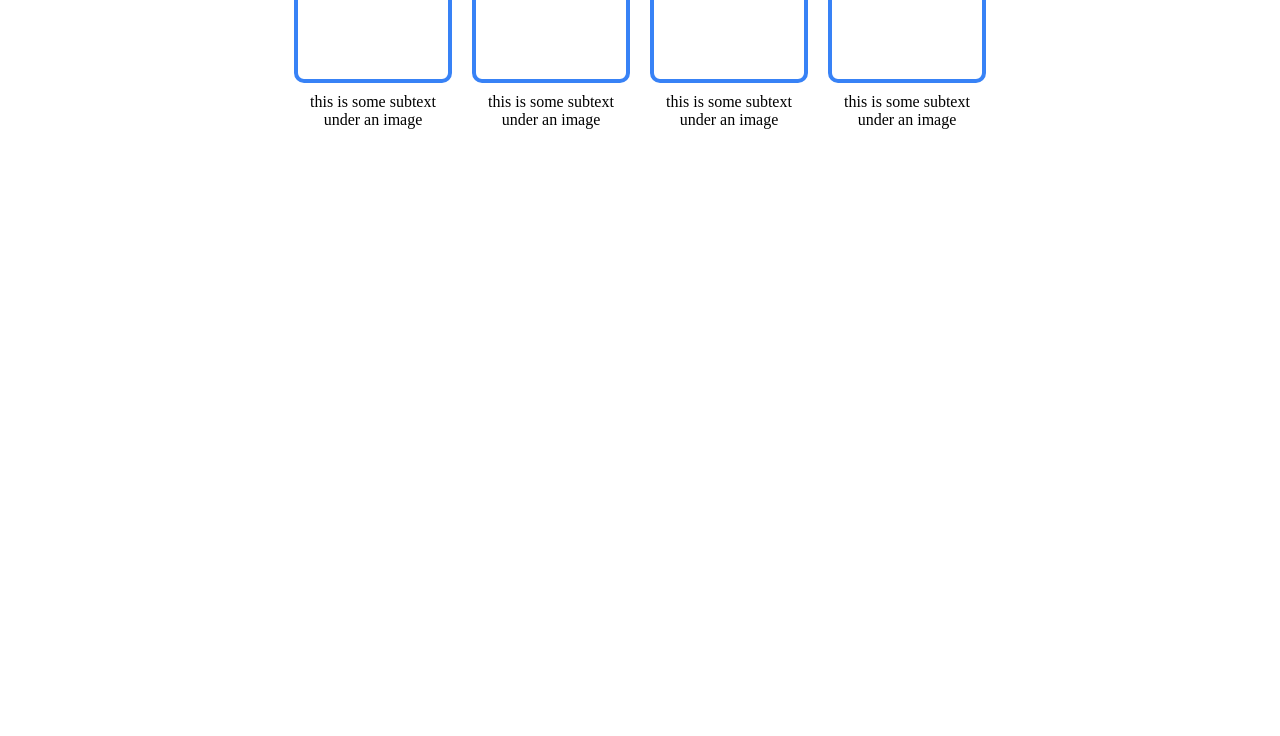
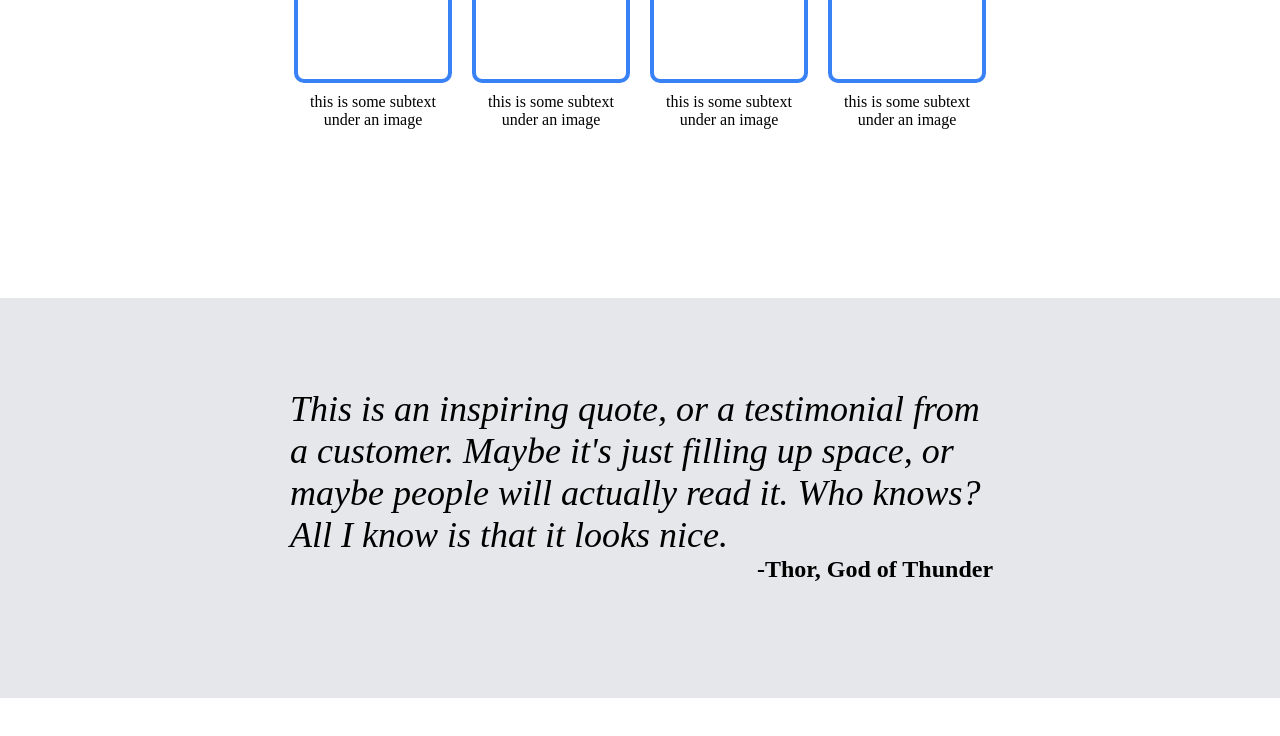
Before and after one commit to anmol25e/odin-landingpage, a plain HTML site: page index.html in a window 1280 px wide. Shown: the part 742-1478 px from the top of the page. Drawn offline with Linux system fonts and the light colour scheme.

Commit message:
another mid part complete

```diff
--- a/index.html
+++ b/index.html
@@ -81,7 +81,6 @@
 
                 </div>
 
-
                 <div class="box-desp">
                     <ul id="box-desp">
                         <li id="box1"> this is some subtext under an image</li>
@@ -95,15 +94,25 @@
             </div>
 
 
+        </div>
 
 
+    </div>
 
+    <div class="mid2">
+
+        <div class="midde2">
+            <div class="testimonial">
+                <p> This is an inspiring quote, or a testimonial from a customer. Maybe it's just filling up space, or maybe people will actually read it. Who knows? All I know is that it looks nice.</p>
+
+            </div>
+
+            <div class="by">
+                -Thor, God of Thunder
+            </div>
 
 
         </div>
-
-
-
 
 
     </div>
--- a/style.css
+++ b/style.css
@@ -59,11 +59,11 @@ ul {
 
 
   .top-mid-left, .top-mid-right{
-display: flex;
-width: 50%;
-flex-direction: column;
-justify-content: center;
-padding-top: 100px;
+    display: flex;
+    width: 50%;
+    flex-direction: column;
+    justify-content: center;
+    padding-top: 100px;
 
   }
 
@@ -101,6 +101,10 @@ padding-top: 100px;
   #button-text{
     font-size: 16px;
     font-weight: bold;
+  }
+
+  .mid1{
+    height: 500px;
   }
 
   .midde{
@@ -147,3 +151,31 @@ padding-top: 100px;
     width: 150px;
 
  }
+
+
+ .mid2{
+    background-color: #E5E7EB;
+    height: 400px;
+ }
+
+  .midde2{
+    padding-top: 90px;
+    display: flex;
+    flex-direction: column;
+    align-items: center;
+
+  }
+
+  .testimonial{
+    width: 700px;
+    font-size: 36px;
+    font-style: italic;
+  }
+
+  .by{
+    padding-left: 470px;
+    font-size: 24px;
+    font-weight: bold;
+
+
+  }
```
